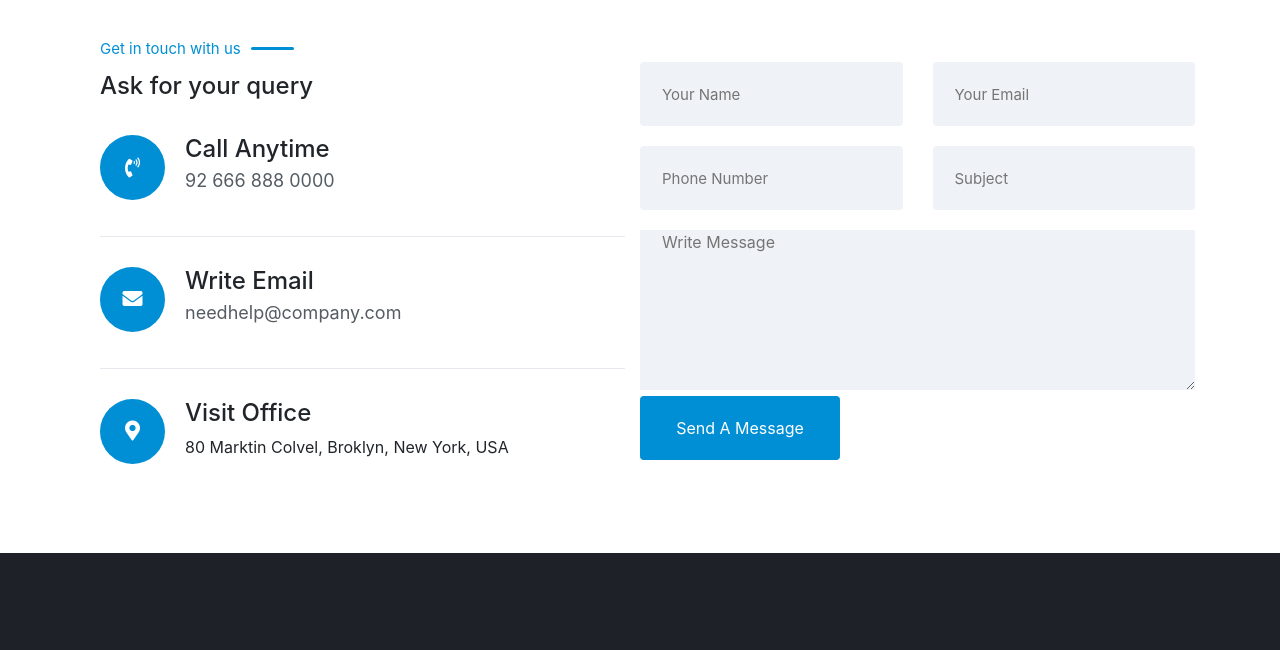
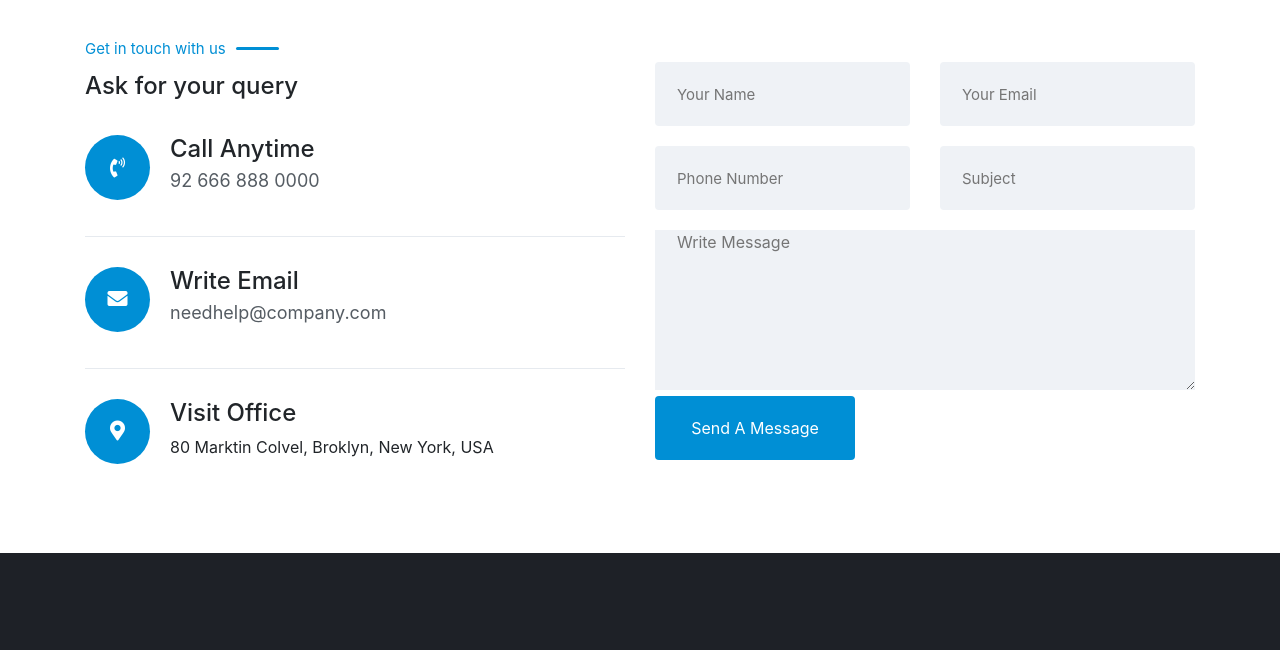
Before and after one commit to archupatil-90/homeloan, a plain HTML site: page contact.html in a window 1280 px wide. Shown: the part 532-1182 px from the top of the page. Drawn offline with Linux system fonts and the light colour scheme.

Commit message:
Add files via upload

```diff
--- a/contact.html
+++ b/contact.html
@@ -108,16 +108,15 @@
 
     <section class="page-header">
 		<div class="container mt-20">
-							<div class="page-header_bg ">
-					<!-- Breadcrumb NavXT 6.6.0 -->
+
 						<h2>
 			Contact Us</h2>
-		</div>
+
         </div>
 	</section>
 <div class="container">
     <div class="elementor-container elementor-column-gap-default d-flex bg-white my-5">
-        <div class="elementor-row  ">
+        <div class="row d-flex ">
 <div class="col-md-6 col-sm-12">
 <div class="elementor-column-wrap elementor-element-populated">
         <div class="elementor-widget-wrap">
@@ -159,12 +158,13 @@
     </div>
 </div>
 </div>
-<div class="elementor-column elementor-col-50 elementor-inner-column elementor-element elementor-element-21df53d" data-id="21df53d" data-element_type="column">
-<div class="elementor-column-wrap elementor-element-populated">
-        <div class="elementor-widget-wrap">
+<!-- <div class="elementor-column elementor-col-50 elementor-inner-column elementor-element elementor-element-21df53d" data-id="21df53d" data-element_type="column">
+<div class="elementor-column-wrap elementor-element-populated"> -->
+        <div class="col-md-6 col-sm-12">
     <div class="elementor-element elementor-element-8582e12 elementor-widget elementor-widget-shortcode" data-id="8582e12" data-element_type="widget" data-widget_type="shortcode.default">
 <div class="elementor-widget-container">
-<div class="elementor-shortcode"><div role="form" class="wpcf7" id="wpcf7-f545-p730-o1" lang="en-US" dir="ltr">
+<div class="elementor-shortcode">
+    <div role="form" class="wpcf7" id="wpcf7-f545-p730-o1" lang="en-US" dir="ltr">
 <div class="screen-reader-response"><p role="status" aria-live="polite" aria-atomic="true"></p> <ul></ul></div>
 <form action="/wp/pylon/live/contact-us/#wpcf7-f545-p730-o1" method="post" class="wpcf7-form init" novalidate="novalidate" data-status="init">
 <div style="display: none;">
@@ -203,9 +203,9 @@
 </div>
 </div>
             </div>
-</div>
+<!-- </div>
 
-</div>
+</div> -->
 
 
 
--- a/css/custome.css
+++ b/css/custome.css
@@ -227,12 +227,7 @@ h1 {
     position: relative;
 }
 
-.elementor-row {
-    width: 100%;
-    display: -webkit-box;
-    display: -ms-flexbox;
-    display: flex;
-}
+
 .elementor-container {
     display: -webkit-box;
     display: -ms-flexbox;
@@ -241,12 +236,7 @@ h1 {
     margin-left: auto;
     position: relative;
 }
-.elementor-row {
-    width: 100%;
-    display: -webkit-box;
-    display: -ms-flexbox;
-    display: flex;
-}
+
 .elementor-widget-wrap {
     position: relative;
     width: 100%;
@@ -336,6 +326,7 @@ a{
 
 .contact-one__form input {
     width: 100%;
+
     display: block;
     border: none;
     outline: none;
@@ -412,12 +403,12 @@ input[type=submit] {
 }
 
 
-.page-header_bg {
+/* .page-header_bg {
     background-image: url(https://webdevcode.com/wp/pylon/live/wp-content/uploads/2021/01/page-header-bg-1-1.jpg);
     background-position: center center;
     background-repeat: no-repeat;
     background-size: cover;
-}
+} */
 .jumbotron img{
     width: 300px;
     height:300px;
```
Also changed, not shown: images/top-arrow-icon-16.jpg (added), images/user-pic-4.jpg (added).
